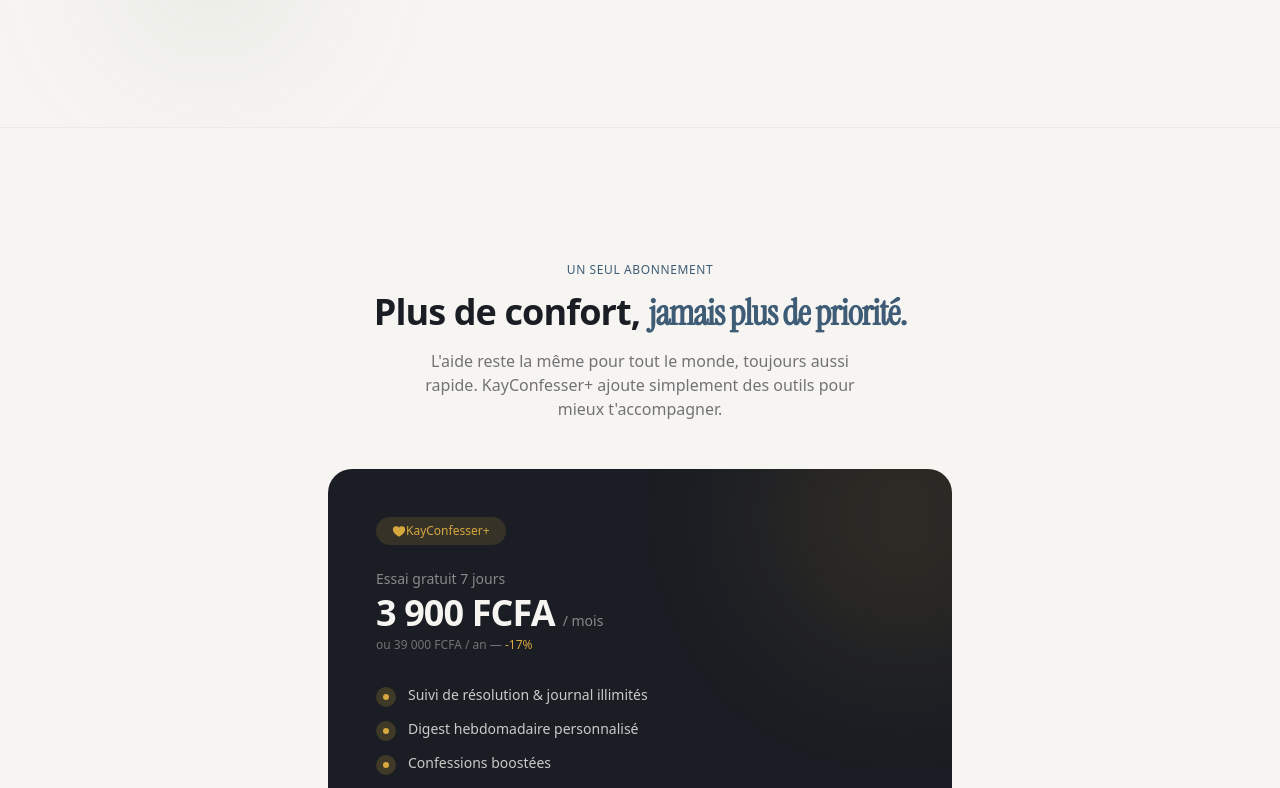
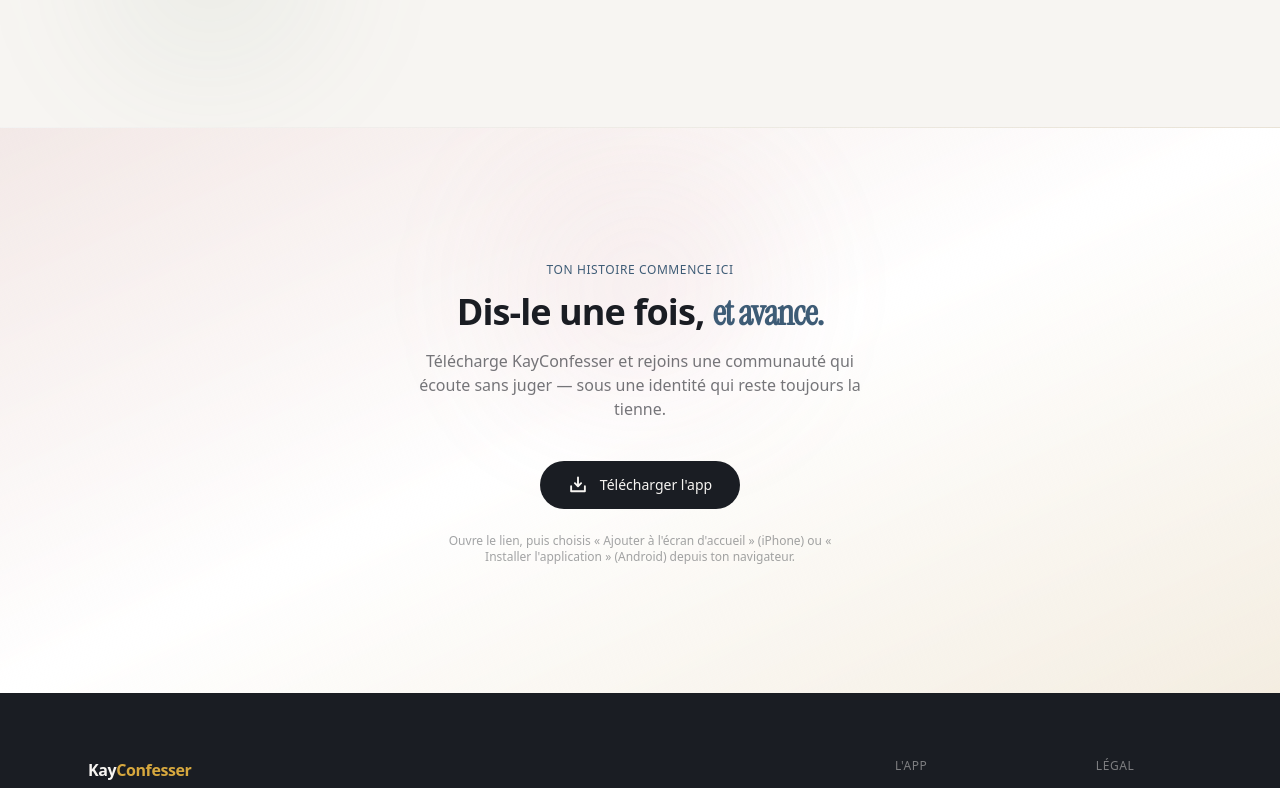
Before and after one commit to Layemamour/anonymous-advice-web, a Next.js app: page / in a window 1280 px wide. Shown: the part 5340-6128 px from the top of the page. Built offline with nearby package versions, Linux system fonts and the light colour scheme.

Commit message:
desactivation du premium

```diff
--- a/src/app/page.tsx
+++ b/src/app/page.tsx
@@ -22,7 +22,7 @@
         <JournalSection />
         <PrivacySection />
         <ModuleGrid />
-        <Premium />
+        {/* <Premium /> */}
         <Download />
       </main>
       <Footer />
```
